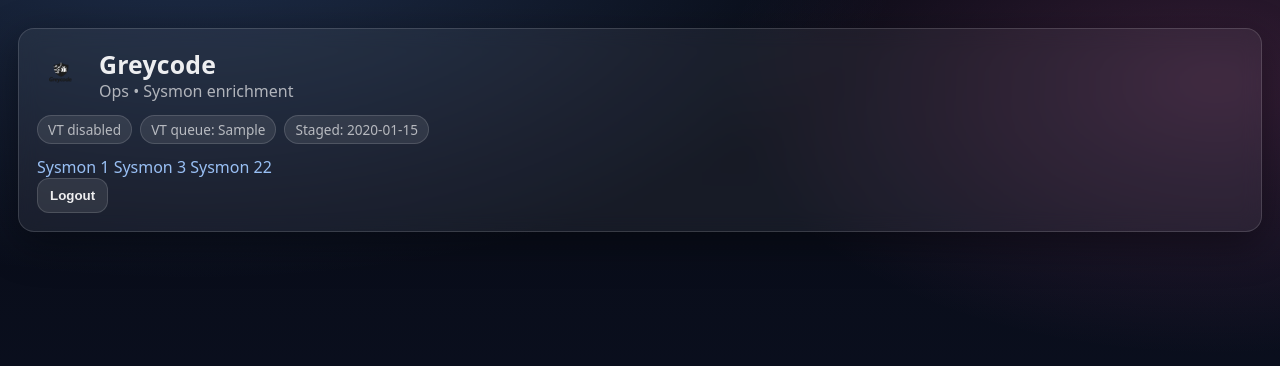
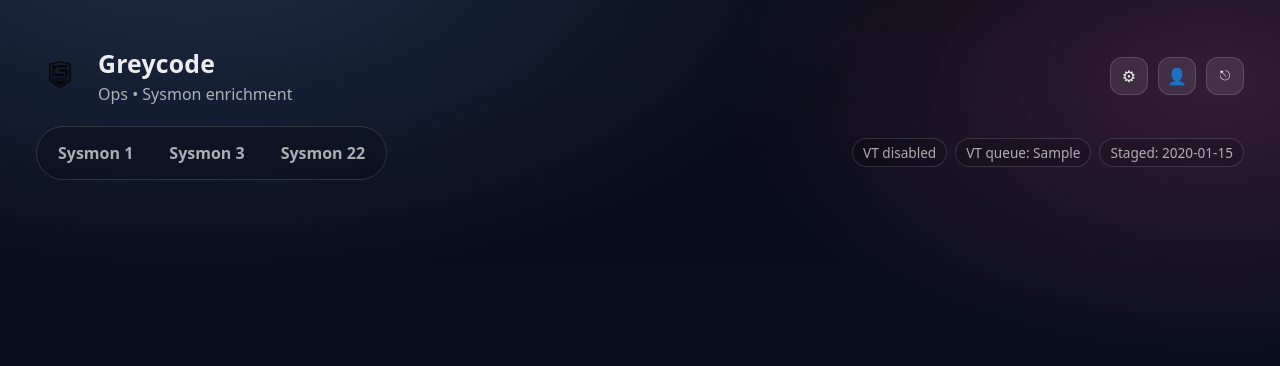
Before and after one commit to edgeworks/greycodeV2, a FastAPI app: template greycode_core/templates/base_ops.html in a window 1280 px wide. Shown: the top 366 px of the page. Run offline with FastAPI, Linux system fonts and the light colour scheme; the template is opened without the code that fills it: most values are stand-ins (such as "Sample title", 1, 10 or a date in 2020); some libraries are stand-ins or nearby versions.

Commit message:
Refactor code structure for improved readability and maintainability

```diff
--- a/greycode_core/static/style.css
+++ b/greycode_core/static/style.css
@@ -65,7 +65,7 @@ body { margin: 0; }
   filter: brightness(1.06);
 }
 
-/* Buttons (reuse .btn from /site, but ensure consistency on ops pages) */
+/* Buttons */
 button.btn {
   appearance: none;
 }
@@ -199,7 +199,6 @@ a:hover { text-decoration: underline; }
 
 /* -----------------------------
    Row semantics (Sysmon 3/22)
-   You wanted:
    - GREY + PENDING => grey
    - GREY + NO_LISTING => white
    - RED + LISTED => red
@@ -314,3 +313,139 @@ body.drawer-open .drawer-backdrop {
     border-radius: 0;
   }
 }
+
+
+/* ---------- Banner + toolbar (full width, NOT a card) ---------- */
+
+/* Make wrap wider for ops pages (keep if you already have it) */
+.wrap { max-width: 1400px; width: min(1400px, 100%); }
+
+/* Banner */
+.ops-banner {
+  width: 100%;
+  padding: 18px 0 10px;
+}
+
+.ops-banner-inner {
+  max-width: 1400px;
+  margin: 0 auto;
+  padding: 0 18px;
+  display: flex;
+  align-items: center;
+  justify-content: space-between;
+  gap: 14px;
+}
+
+.ops-title {
+  display: flex;
+  align-items: center;
+  gap: 14px;
+}
+
+.ops-title .title h1 {
+  margin: 0;
+  font-size: 1.55rem;
+  letter-spacing: 0.2px;
+}
+
+.ops-title .title p {
+  margin: 4px 0 0;
+  color: var(--muted);
+}
+
+/* Right-side icons (placeholders for now) */
+.ops-actions {
+  display: inline-flex;
+  gap: 10px;
+  align-items: center;
+}
+
+.iconbtn {
+  display: inline-flex;
+  align-items: center;
+  justify-content: center;
+  width: 38px;
+  height: 38px;
+  border-radius: 12px;
+  border: 1px solid var(--border);
+  background: var(--card2);
+  color: var(--text);
+  text-decoration: none;
+  cursor: pointer;
+}
+
+.iconbtn:hover { filter: brightness(1.08); }
+
+/* Toolbar row below banner */
+.ops-toolbar {
+  width: 100%;
+  padding: 10px 0 16px;
+}
+
+.ops-toolbar-inner {
+  max-width: 1400px;
+  margin: 0 auto;
+  padding: 0 18px;
+  display: flex;
+  align-items: center;
+  justify-content: space-between;
+  gap: 14px;
+}
+
+/* Tabs styled like a selector pill group */
+.ops-tabs {
+  display: inline-flex;
+  gap: 6px;
+  padding: 6px;
+  border-radius: 999px;
+  border: 1px solid var(--border);
+  background: rgba(0,0,0,0.16);
+  backdrop-filter: blur(10px);
+}
+
+.ops-tabs a {
+  display: inline-flex;
+  align-items: center;
+  gap: 8px;
+  padding: 8px 14px;
+  border-radius: 999px;
+  color: var(--muted);
+  text-decoration: none;
+  font-weight: 700;
+  border: 1px solid transparent;
+}
+
+.ops-tabs a:hover {
+  color: var(--text);
+  background: rgba(255,255,255,0.06);
+}
+
+.ops-tabs a.active {
+  color: var(--text);
+  background: rgba(255,255,255,0.10);
+  border-color: rgba(255,255,255,0.16);
+}
+
+/* Chips aligned right, same height zone as selector */
+.ops-chips {
+  display: inline-flex;
+  flex-wrap: wrap;
+  gap: 8px;
+  align-items: center;
+}
+
+/* .chip from /site/style.css consistent here */
+.ops-chips .chip {
+  background: rgba(0,0,0,0.14);
+}
+
+/* Responsive: toolbar stacks */
+@media (max-width: 900px) {
+  .ops-toolbar-inner {
+    flex-direction: column;
+    align-items: stretch;
+  }
+  .ops-chips {
+    justify-content: flex-start;
+  }
+}
--- a/greycode_core/templates/base_ops.html
+++ b/greycode_core/templates/base_ops.html
@@ -14,16 +14,36 @@
 </head>
 <body>
   <div class="wrap">
-    <header class="card header" style="margin-bottom: 14px;">
-      <div class="brand">
+    <header class="ops-banner">
+      <div class="ops-banner-inner">
+        <div class="ops-title">
           <img class="logo" src="/site/greycode-logo.png" alt="Greycode logo" />
           <div class="title">
-          <h1 style="margin:0;">Greycode</h1>
-          <p style="margin:0;">Ops • Sysmon enrichment</p>
+            <h1>Greycode</h1>
+            <p>Ops • Sysmon enrichment</p>
           </div>
         </div>
 
-      <div class="chips">
+        <!-- placeholder for future icons -->
+        <div class="ops-actions">
+          <a class="iconbtn" href="#" title="Settings" aria-label="Settings">⚙</a>
+          <a class="iconbtn" href="#" title="Profile" aria-label="Profile">👤</a>
+          <form method="post" action="/logout" style="margin:0;">
+            <button class="iconbtn" type="submit" title="Logout" aria-label="Logout">⎋</button>
+          </form>
+        </div>
+      </div>
+    </header>
+
+    <div class="ops-toolbar">
+      <div class="ops-toolbar-inner">
+        <nav class="ops-tabs" aria-label="Sysmon tabs">
+          <a href="/ui/sysmon/1" class="{% if tab==1 %}active{% endif %}">Sysmon 1</a>
+          <a href="/ui/sysmon/3" class="{% if tab==3 %}active{% endif %}">Sysmon 3</a>
+          <a href="/ui/sysmon/22" class="{% if tab==22 %}active{% endif %}">Sysmon 22</a>
+        </nav>
+
+        <div class="ops-chips">
           {% if vt_enabled %}
             <span class="chip">VT enabled</span>
           {% else %}
@@ -32,19 +52,8 @@
           <span class="chip">VT queue: {{ vt_queue_len }}</span>
           <span class="chip">Staged: {{ staged_candidates }}</span>
         </div>
-
-      <nav class="tabs" style="margin-top:12px;">
-        <a href="/ui/sysmon/1" class="{% if tab==1 %}active{% endif %}">Sysmon 1</a>
-        <a href="/ui/sysmon/3" class="{% if tab==3 %}active{% endif %}">Sysmon 3</a>
-        <a href="/ui/sysmon/22" class="{% if tab==22 %}active{% endif %}">Sysmon 22</a>
-
-        <span style="flex:1;"></span>
-
-        <form method="post" action="/logout" style="margin:0;">
-          <button class="btn" type="submit">Logout</button>
-        </form>
-      </nav>
-    </header>
+      </div>
+    </div>
 
     <main>
       {% block content %}{% endblock %}
--- a/greycode_core/templates/partials/sysmon_table.html
+++ b/greycode_core/templates/partials/sysmon_table.html
@@ -1,3 +1,4 @@
+<section class="card">
   <p class="muted" style="margin-top:0;">
     Results: <b>{{ total }}</b> • Page {{ page }}
   </p>
@@ -161,3 +162,5 @@
         hx-push-url="true">Next</a>
     {% endif %}
   </div>
+
+</section>
```
Also changed, not shown: greycode_core/static/greycode-logo.png (added), greycode_core/static_site/greycode-logo.png (deleted). Lines whose indentation alone changed are shown as unchanged.
